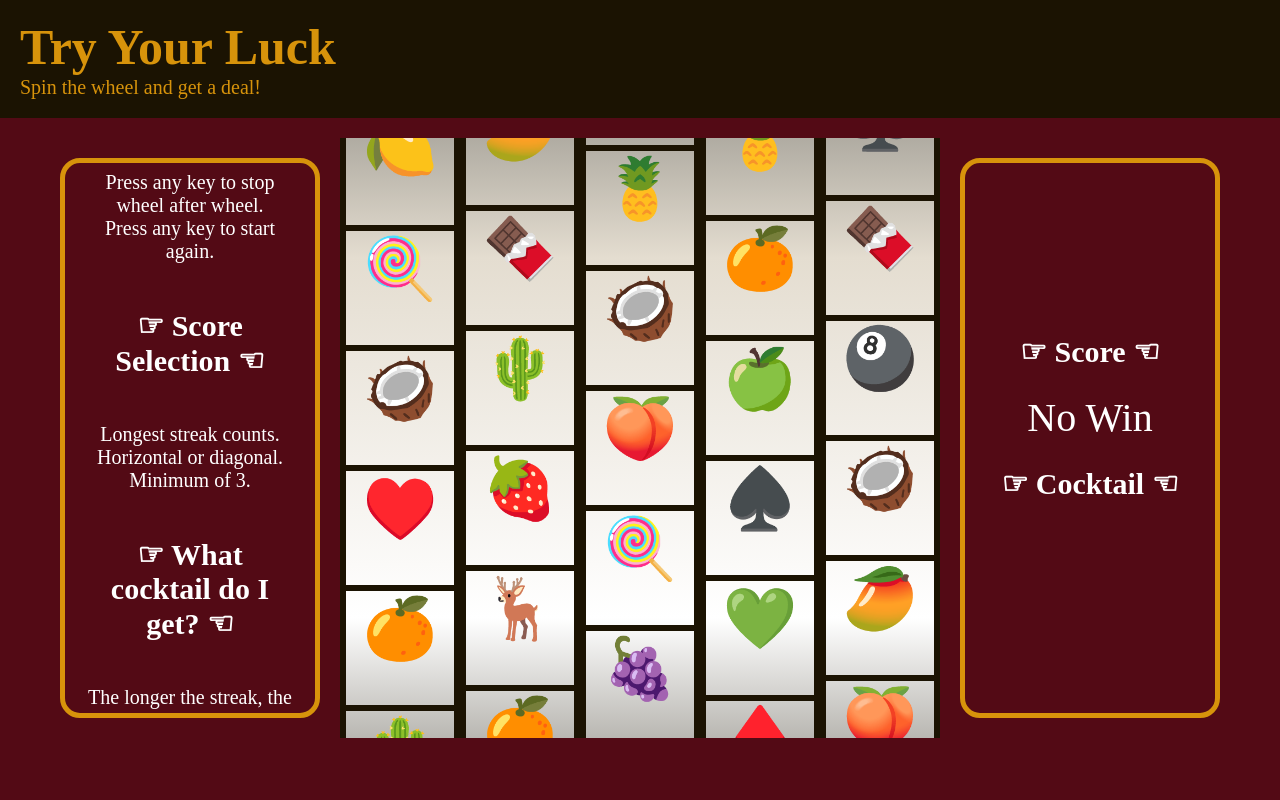
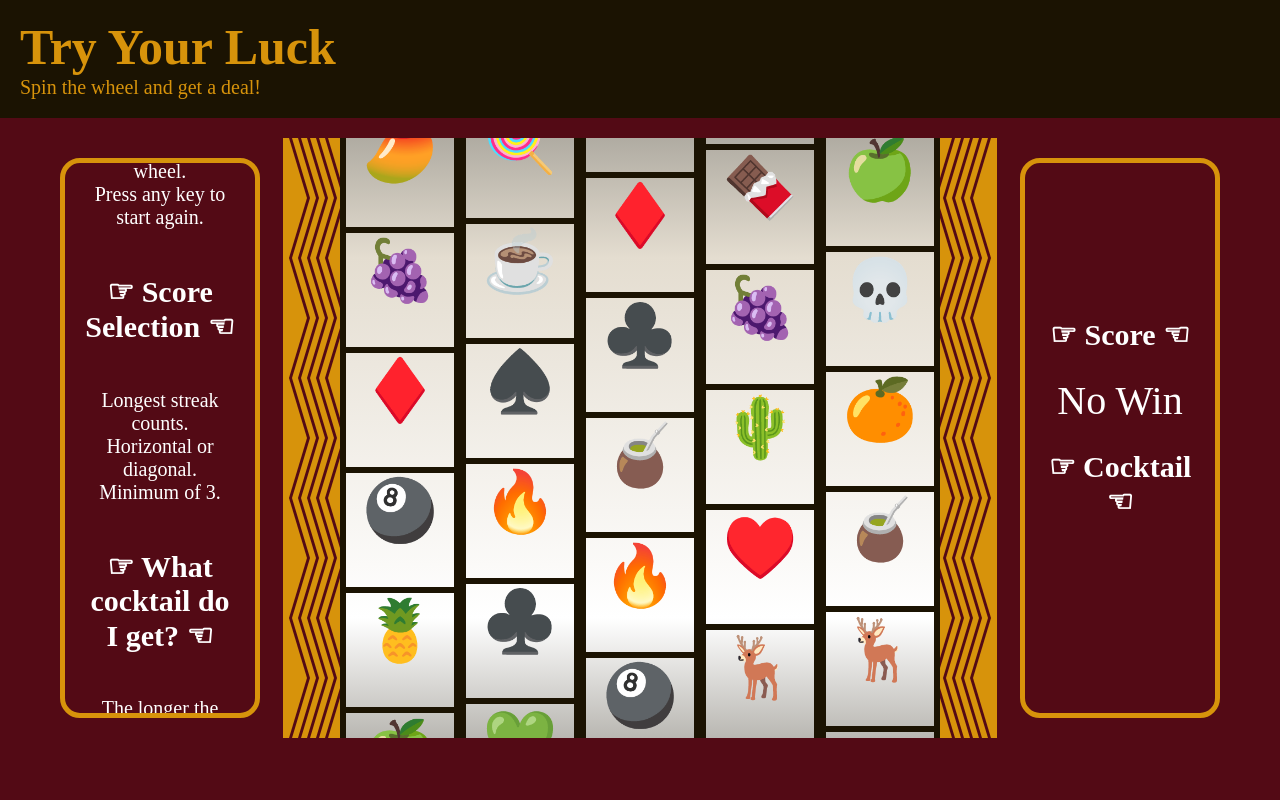
Before and after one commit to vschweitzer/drunk_bandit, a plain HTML site: page index.html in a window 1280 px wide. Drawn offline with Linux system fonts and the light colour scheme.

Commit message:
Add (non functional) arrows, reduce sog

```diff
--- a/index.html
+++ b/index.html
@@ -42,15 +42,17 @@
                 </p>
             </aside>
             <main class="flex fcenter fgrow fh">
+                <div id="arrows_right" class="flex fcenter fv">
+                </div>
+                <div id="wheel_frame" class="flex fcenter">
 
-                <div id="wheel_frame" class="flex fcenter">
                     <div id="wheel_overlay" class="flex fcenter">
                         <div id="slots" class="flex fcenter">
                         </div>
                     </div>
-
                 </div>
-
+                <div id="arrows_left" class="flex fcenter fv">
+                </div>
                 </main>
                 <aside class="flex fcenter fv">
                     <h2>
--- a/main.css
+++ b/main.css
@@ -25,9 +25,34 @@ header {
     max-height: 80vh;
 }
 
+#arrows_right, #arrows_left {
+    width: 50px;
+    height: 30rem;
+}
+
+.score_arrow_left {
+    -moz-transform: scaleX(-1);
+    -o-transform: scaleX(-1);
+    -webkit-transform: scaleX(-1);
+    transform: scaleX(-1);
+    filter: FlipH;
+    -ms-filter: "FlipH";
+
+    margin-right: -5px;
+}
+
+.score_arrow_right, .score_arrow_left {
+    background-image: url("arrow_right.svg");
+    height: 6rem;
+    width: calc(6rem * (0.5));
+    background-size: contain;
+    margin: 0rem;
+}
+
+
 main {
     height: 30rem;
-    min-width: 30rem;
+    min-width: 36rem;
     overflow: hidden;
 }
 
@@ -109,10 +134,13 @@ h1 strong {
 }
 
 #wheel_frame {
-    background-color: #000;
+    /*background-color: #000;*/
     padding: 0.3rem 0.1rem;
     margin: 0;
     z-index: 1;
+
+
+
 }
 
 #wheel_overlay {
@@ -125,6 +153,8 @@ h1 strong {
     overflow: hidden;
     padding: -6rem 0 0 0;
     z-index: 5;
+
+
 }
 
 
--- a/slots.js
+++ b/slots.js
@@ -1,14 +1,14 @@
 const wheels = 5;
 const wheel_height = 5;
 let run_anim = 0;
-const animation_speed = 7.0;
+const animation_speed = 5.0; // Find a balance between FF and Chrome
 // The higher the sog, the less reliably the wheels stop in time
-const soggyness = 10.0;
+const soggyness = 3.0; // No higher than 5 to be fair-ish
 
 // This needs a speed variable additional to the fps,
 // but i'm too tired right now.
 
-const fps = 12 * animation_speed;
+const fps = Math.round(64 / animation_speed) * animation_speed;
 const round_delay = 20;
 
 let animation_frames = new Array(wheels).fill(1);
@@ -381,6 +381,10 @@ function get_field_id(wheel, field) {
     return "slot_" + wheel + "_field_" + field;
 }
 
+function get_arrow_id(index, direction) {
+    return "arrow_" + direction + "_" + index;
+}
+
 function get_slot_div() {
     return document.getElementById("slots");
 }
@@ -403,6 +407,22 @@ function get_symbols(width = wheels) {
     return mat;
 }
 
+function create_arrow_node(right = true, index) {
+    const node = document.createElement("div");
+    const direction = right ? "right" : "left";
+    node.classList.add("score_arrow_" + direction);
+    node.id = get_arrow_id(index, direction);
+    return node;
+}
+
+function get_arrow_column(right = true) {
+    const direction = right ? "right" : "left";
+    const id = "arrows_" + direction;
+    const node = document.getElementById(id);
+
+    return node;
+}
+
 function create_slots(
     width = wheels,
     height = wheel_height,
@@ -411,6 +431,14 @@ function create_slots(
     const slot_div = get_slot_div();
     const mat = get_symbols(width);
 
+    const arrows_left = get_arrow_column(false);
+    const arrows_right = get_arrow_column(true);
+
+    for (let a = 0; a < height; ++a) {
+        arrows_left.appendChild(create_arrow_node(false, a));
+        arrows_right.appendChild(create_arrow_node(true, a));
+    }
+
     for (let i = 0; i < width; i++) {
         const slot = document.createElement("div");
         slot.classList.add("slot");
@@ -418,6 +446,7 @@ function create_slots(
         slot_div.appendChild(slot);
         for (let j = -negative_fields; j < height; j++) {
             const field = document.createElement("div");
+
             field.classList.add("field");
             field.id = get_field_id(i, j);
             const index = mod(j, mat[i].length);
@@ -467,14 +496,14 @@ function animate_wheel(
     negative_fields = 1,
     fps = fps,
     speed = animation_speed,
-    field_height = 120,
+    field_height = 120
 ) {
     const run = run_for[wheel_index] > 0;
     const animation_frame = animation_frames[wheel_index];
     const index = indices[wheel_index];
 
     if (run) {
-        if (!mod(animation_frame, (fps / speed))) {
+        if (!mod(animation_frame, fps / speed)) {
             const sym_len = mat[wheel_index].length;
             for (let i = -negative_fields; i < height; i++) {
                 const sym_index =
@@ -492,10 +521,15 @@ function animate_wheel(
             indices[wheel_index] += 1;
         }
 
-        const field_offset =(field_height / (fps / speed) * animation_frames[wheel_index]) - (field_height / 2);
-        set_offset_rule(wheel_index,  field_offset);
-        animation_frames[wheel_index] = mod(animation_frames[wheel_index] + 1, (fps / speed));
-        if(isFinite(run_for[wheel_index])) {
+        const field_offset =
+            (field_height / (fps / speed)) * animation_frames[wheel_index] -
+            field_height / 2;
+        set_offset_rule(wheel_index, field_offset);
+        animation_frames[wheel_index] = mod(
+            animation_frames[wheel_index] + 1,
+            fps / speed
+        );
+        if (isFinite(run_for[wheel_index])) {
             run_for[wheel_index] -= 1;
         }
     }
@@ -506,7 +540,8 @@ function start_wheel(wheel_index) {
 }
 
 function stop_wheel(wheel_index) {
-    run_for[wheel_index] = (fps / animation_speed) - animation_frames[wheel_index];
+    run_for[wheel_index] =
+        fps / animation_speed - animation_frames[wheel_index];
 }
 
 function shift_wheel(
@@ -531,7 +566,11 @@ function shift_wheel(
     }
 }
 
-function read_wheel(width = wheels, height = wheel_height, negative_fields = 1) {
+function read_wheel(
+    width = wheels,
+    height = wheel_height,
+    negative_fields = 1
+) {
     const rmat = new Array(height);
     for (let i = 0; i < height; i++) {
         rmat[i] = new Array(width);
@@ -756,13 +795,15 @@ async function _main() {
 
     //console.log(JSON.stringify(JSON.stringify(SYMBOLS, replacer)));
     document.addEventListener("keyup", async (e) => {
-        if(run_anim < wheels) {
-            await sleeb(round_delay * Math.random() * Math.random() * soggyness);
+        if (run_anim < wheels) {
+            await sleeb(
+                round_delay * Math.random() * Math.random() * soggyness
+            );
             stop_wheel(run_anim);
         }
         run_anim = (run_anim + 1) % (wheels + 1);
-        if(run_anim === 0) {
-            for(let i = 0; i < wheels; ++i) {
+        if (run_anim === 0) {
+            for (let i = 0; i < wheels; ++i) {
                 start_wheel(i);
                 await sleeb(round_delay * 12 * Math.random() * Math.random());
             }
```
Also changed, not shown: arrow_right.svg (added).
